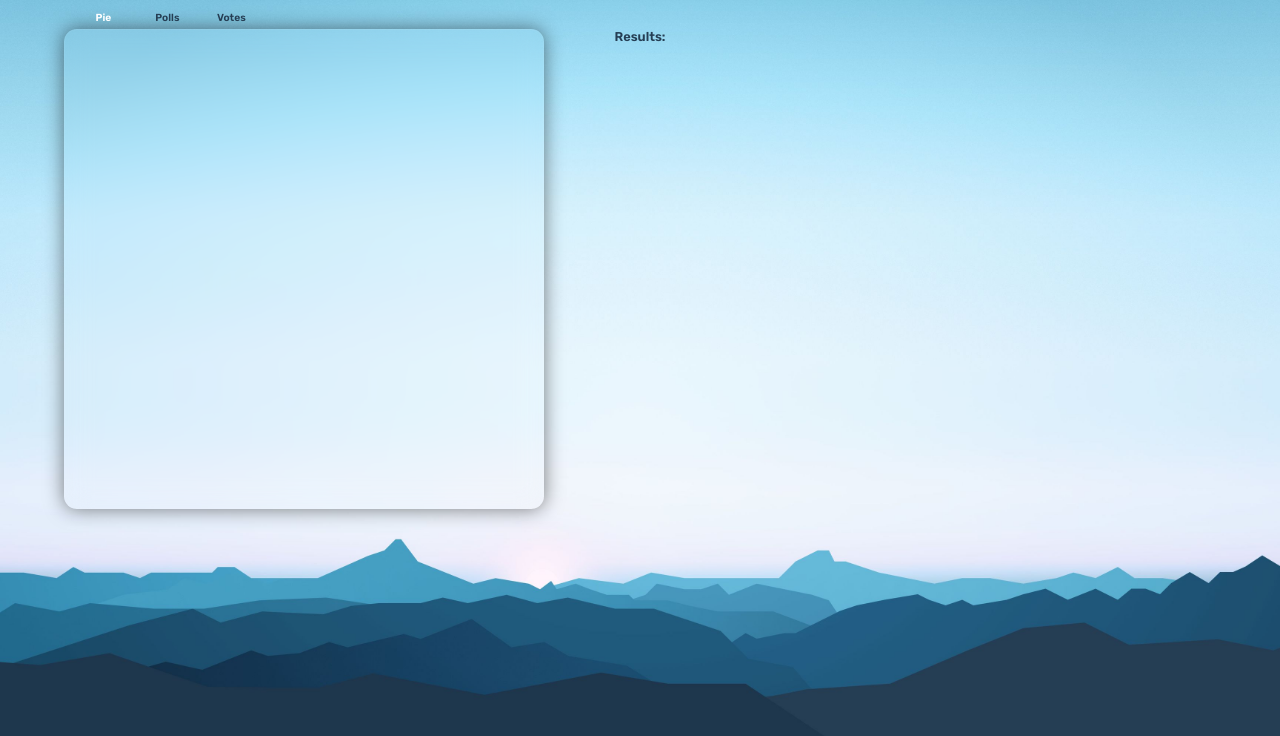
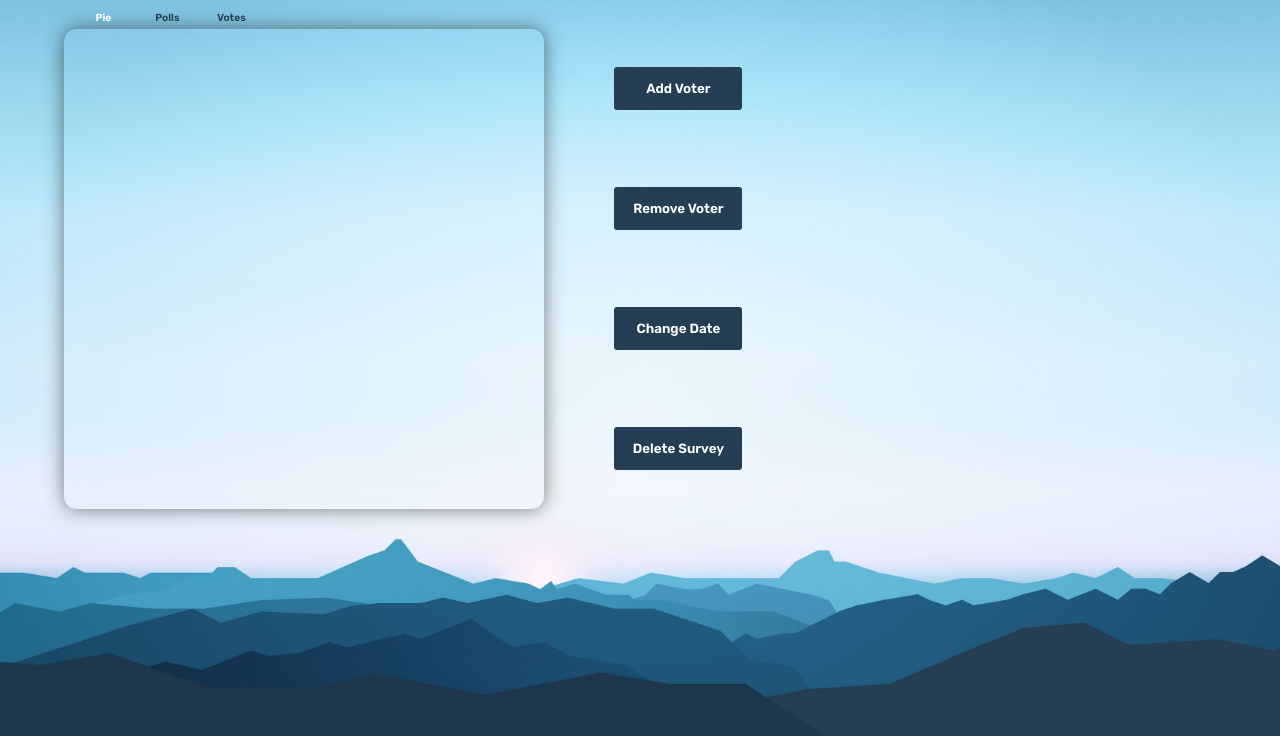
Before and after one commit to yehonatancohen/Visual-Cryptography-Based-Phishing-Suppression-for-Online-Voting-System, a Flask app: page /results/1 in a window 1280 px wide. Shown: the part 48-784 px from the top of the page. Run offline with Flask 3, Linux system fonts and the light colour scheme; a user stored in the database is signed in; data that the repository does not hold is empty.

Commit message:
result changes

```diff
--- a/app/blueprints/polls/static/polls/results.css
+++ b/app/blueprints/polls/static/polls/results.css
@@ -171,3 +171,33 @@ body {
 h3{
     font-size: 1vw;
 }
+
+#VotesChart{
+    flex-direction: column;
+    justify-content: flex-start;
+    align-items: flex-start;
+    color: rgba(37,62,84,255);
+}
+
+.menu{
+    position: absolute;
+    display: flex;
+    top: 6vw;
+    right: 5vw;
+    width: 50vw;
+    height: 37.5vw;
+    background: transparent;
+    flex-direction: column;
+}
+
+.menu button{
+    height: 5vw;
+    width: 10vw;
+    background: rgba(37,62,84,255);
+    color: white;
+    border: none;
+    border-radius: 0.25vw;
+    margin: 3vw;
+    cursor: pointer;
+
+}
--- a/app/blueprints/polls/static/polls/results.js
+++ b/app/blueprints/polls/static/polls/results.js
@@ -1,9 +1,5 @@
 function openPoll(evt, name) {
-    var i, tabcontent, tablinks;
-    tabcontent = document.getElementsByClassName("tabcontent");
-    for (i = 0; i < tabcontent.length; i++) {
-      tabcontent[i].style.display = "none";
-    }
+    var i, tablinks;
     tablinks = document.getElementsByClassName("tablinks");
     for (i = 0; i < tablinks.length; i++) {
       tablinks[i].className = tablinks[i].className.replace(" active", "");
@@ -12,7 +8,6 @@ function openPoll(evt, name) {
     for(i = 0; i< tabcharts.length; i++){
         tabcharts[i].style.display = "none"
     }
-    document.getElementById(name).style.display = "block";
     document.getElementById(name+'Chart').style.display = "flex";
     evt.currentTarget.className += " active";
 }
--- a/app/blueprints/polls/templates/results.html
+++ b/app/blueprints/polls/templates/results.html
@@ -39,24 +39,19 @@
                     </div>
                 {% endfor %}
             </div>
-        </div>
-        <div style="display: block;" id="Pie" class="tabcontent">
+
+            <div style="display: none;" class="tabcharts" id="VotesChart">
                 <h3>Results:</h3>
                 {% for result in results%}
                     <p>{{result.candidate_name}} : {{result.candidate_results}}%</p>
                 {% endfor %}
             </div>
-
-          <div id="Polls" class="tabcontent">
-            <h3>Results:</h3>
-            {% for result in results%}
-                <p>{{result.candidate_name}} : {{result.candidate_results}}%</p>
-            {% endfor %}
         </div>
-
-          <div id="Votes" class="tabcontent">
-            <h3>Votes</h3>
-            <p>This is the voters</p>
+        <div class="menu">
+            <button>Add Voter</button>
+            <button>Remove Voter</button>
+            <button>Change Date</button>
+            <button>Delete Survey</button>
         </div>
 
     </body>
@@ -100,7 +95,6 @@
             {% endfor %}
 
             pieChart.style.setProperty('--colors', gradient);
-            alert(gradient)
         }
 
         updateChart()
```
Lines whose indentation alone changed are shown as unchanged.
